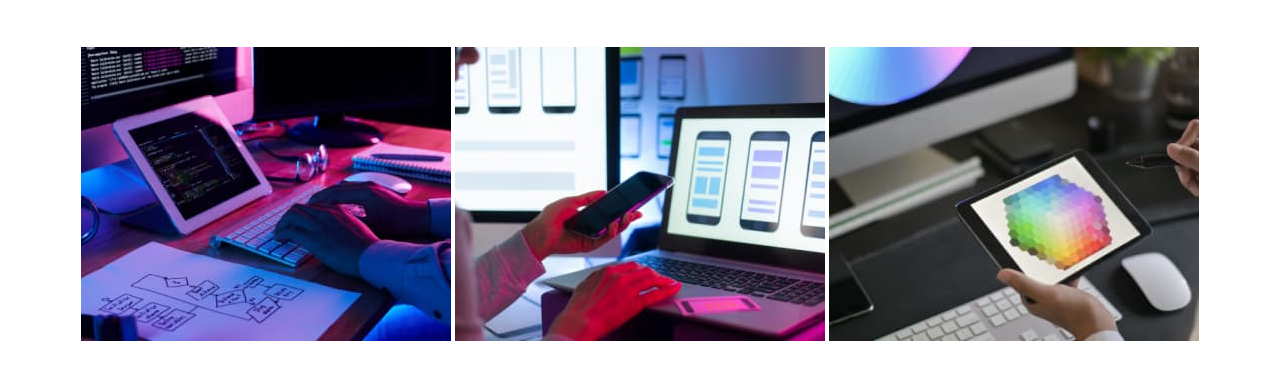
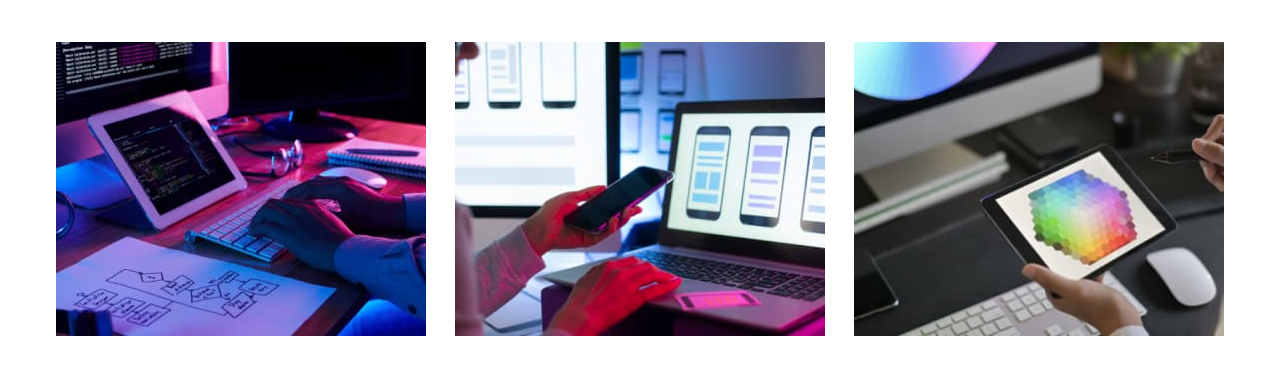
Before and after one commit to BoikoIgor/goit-markup-hw-03, a plain HTML site: page index.html in a window 1280 px wide. Shown: the part 760-1140 px from the top of the page. Drawn offline with nearby package versions, Linux system fonts and the light colour scheme.

Commit message:
flexbox in troubles

```diff
--- a/css/styles.css
+++ b/css/styles.css
@@ -161,6 +161,14 @@ body {
   margin-top: 0;
   margin-bottom: 0;
 }
+/* What we do section */
+.photo {
+  margin: -5px;
+  /* или все таки более правильно весь блок через флексбокс делать? */
+}
+.photo + .photo {
+  margin-left: 30px;
+}
 /* Our team */
 .team .list {
   display: flex;
@@ -168,9 +176,7 @@ body {
 .team .content + .content {
   margin-left: 30px;
 }
-/* .team .content  {
-  margin-right: 30px;
-} */
+
 .team .title {
   margin-top: 0;
   margin-bottom: 10px;
--- a/index.html
+++ b/index.html
@@ -88,9 +88,24 @@
       <section class="section">
         <div class="container centered">
           <h2 class="section-title">Чим ми займаємося</h2>
-          <img src="./images/img1.jpg" alt="Десктопні додатки" width="370" />
-          <img src="./images/img2.jpg" alt="Мобільні додатки" width="370" />
-          <img src="./images/img3.jpg" alt="Дизайнерські рішення" width="370" />
+          <img
+            class="photo"
+            src="./images/img1.jpg"
+            alt="Десктопні додатки"
+            width="370"
+          />
+          <img
+            class="photo"
+            src="./images/img2.jpg"
+            alt="Мобільні додатки"
+            width="370"
+          />
+          <img
+            class="photo"
+            src="./images/img3.jpg"
+            alt="Дизайнерські рішення"
+            width="370"
+          />
         </div>
       </section>
       <!-- our team section -->
```
